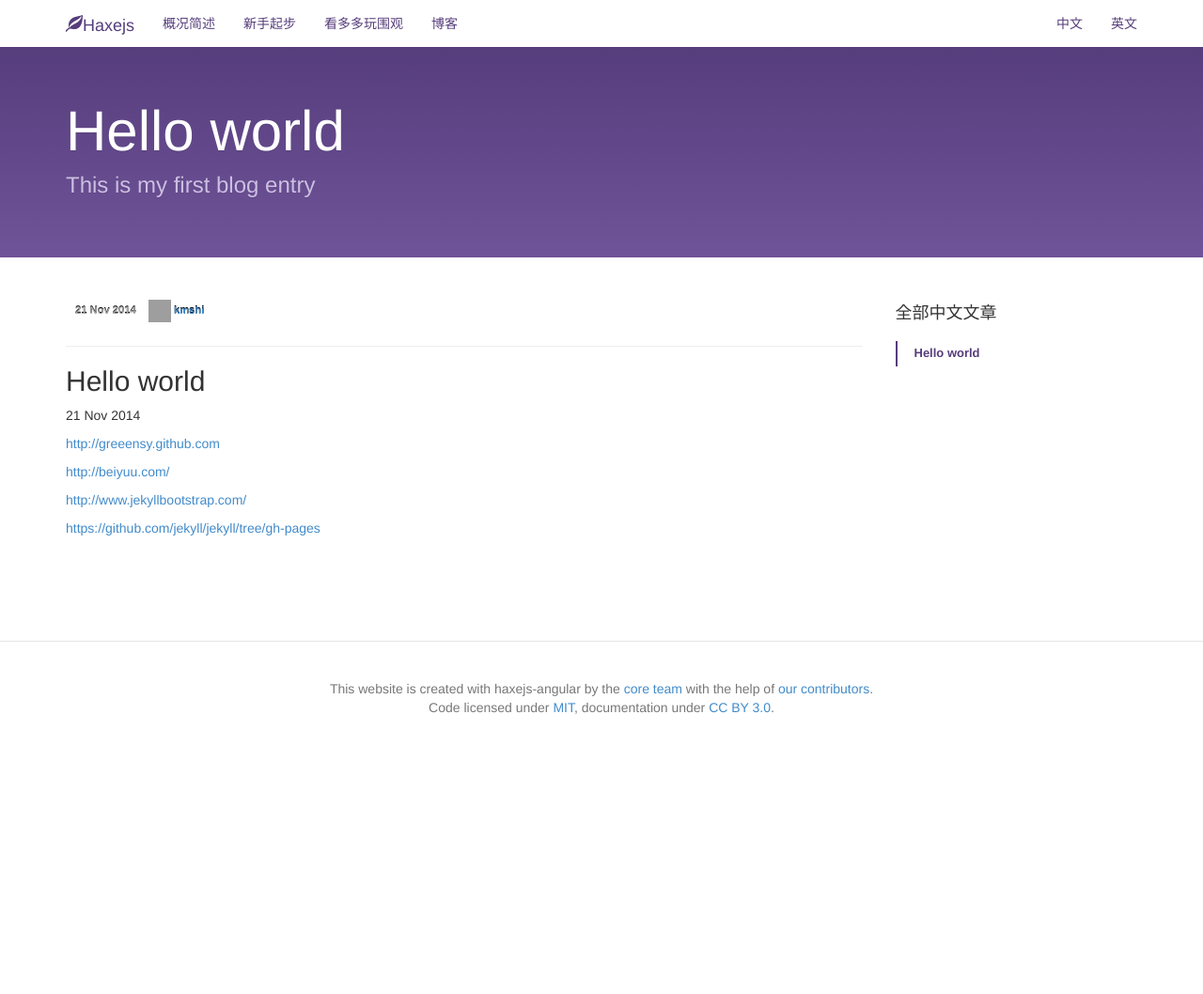
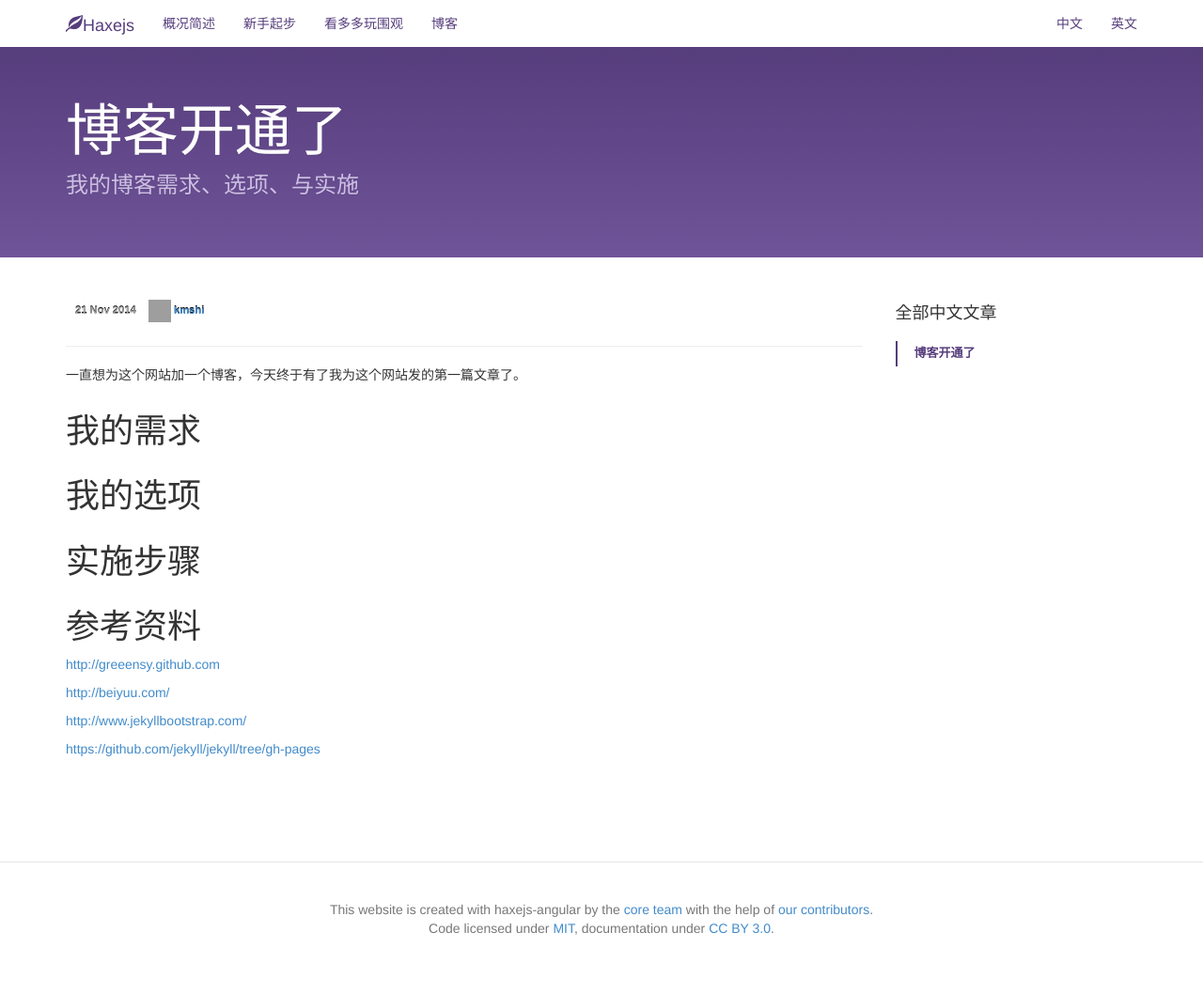
Before and after one commit to haxejs/haxejs.com, a Jekyll site: the page built from _posts/2014-11-21-hello-world.md, in a window 1280 px wide. Shown: the whole page at 94% size. Built offline with Jekyll 4.4.1, drawn with Linux system fonts in a browser that asks for light colours; Markdown is read by kramdown in place of the engine named in the settings; before the commit the page ends 900 px from its top, so only the background shows below that; grey boxes are pictures that could not be loaded.

Commit message:
Add content for first post

```diff
--- a/_posts/2014-11-21-hello-world.md
+++ b/_posts/2014-11-21-hello-world.md
@@ -1,13 +1,20 @@
 ---
 layout: post_zh
-title: Hello world
-description: This is my first blog entry
+title: 博客开通了
+description: 我的博客需求、选项、与实施
 date: "2014-11-21 15:12:52 +0800"
 author: kmshi
 categories: [zh]
 ---
-<h2>{{ page.title }}</h2>
-<p>{{ page.date | date_to_string }}</p>
+一直想为这个网站加一个博客，今天终于有了我为这个网站发的第一篇文章了。
+
+#我的需求
+
+#我的选项
+
+#实施步骤
+
+#参考资料
 <p><a href="http://greeensy.github.com">http://greeensy.github.com</a></p>
 <p><a href="http://beiyuu.com/">http://beiyuu.com/</a></p>
 <p><a href="http://www.jekyllbootstrap.com/">http://www.jekyllbootstrap.com/</a></p>
```
